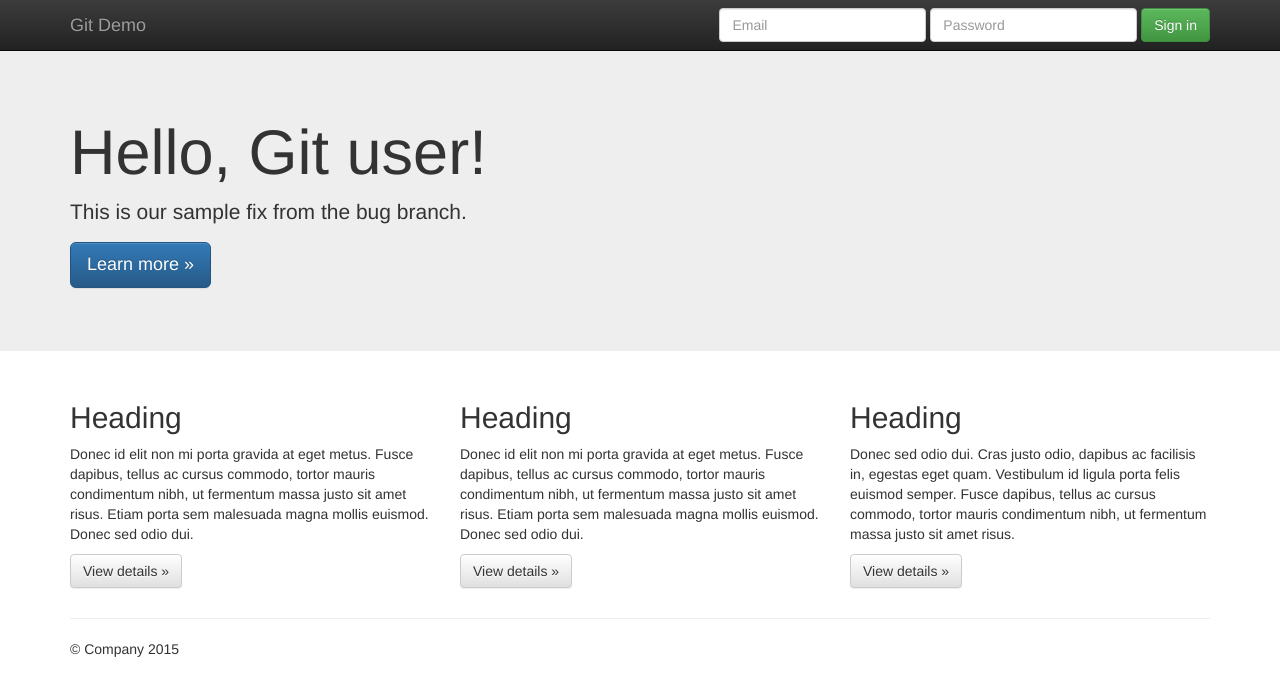
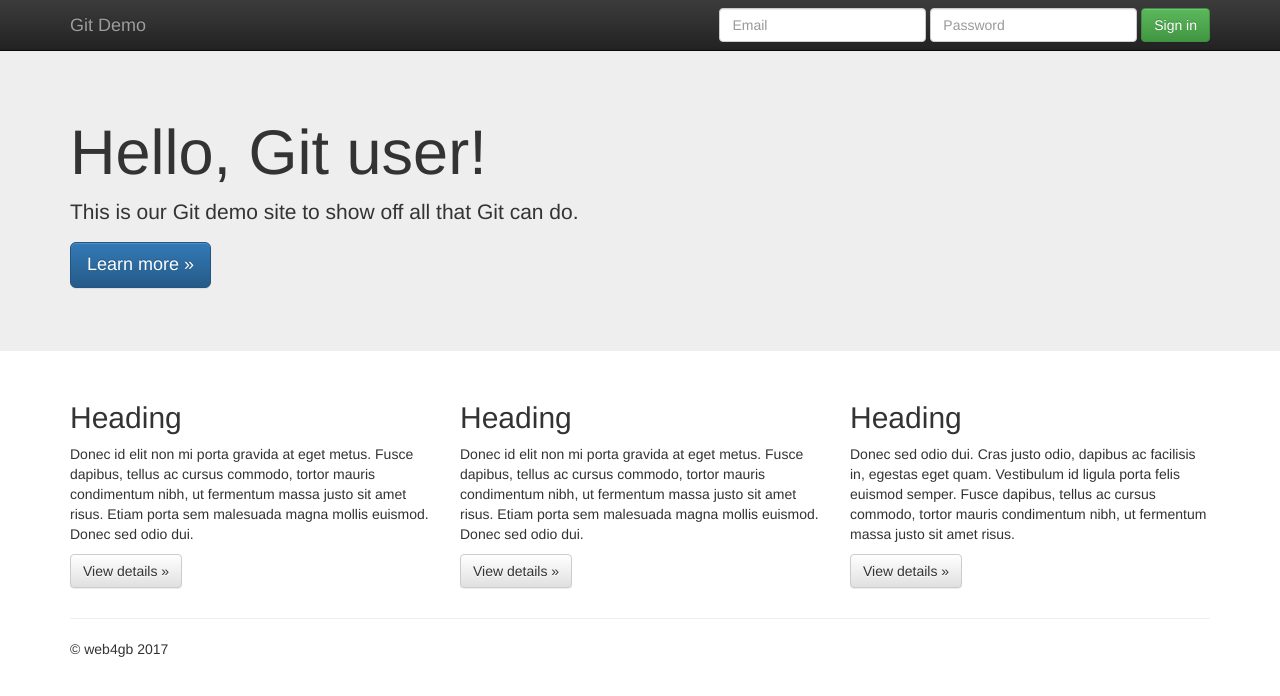
Before and after one commit to web4gb/Git-demo, a plain HTML site: page index.html in a window 1280 px wide. Drawn offline with nearby package versions, Linux system fonts and the light colour scheme.

Commit message:
started modification to site

```diff
--- a/index.html
+++ b/index.html
@@ -56,7 +56,7 @@
     <div class="jumbotron">
       <div class="container">
         <h1>Hello, Git user!</h1>
-        <p>This is our sample fix from the bug branch.</p>
+        <p>This is our Git demo site to show off all that Git can do.</p>
         <p><a class="btn btn-primary btn-lg" href="#" role="button">Learn more &raquo;</a></p>
       </div>
     </div>
@@ -84,7 +84,7 @@
       <hr>
 
       <footer>
-        <p>&copy; Company 2015</p>
+        <p>&copy; web4gb 2017</p>
       </footer>
     </div> <!-- /container -->        <script src="//ajax.googleapis.com/ajax/libs/jquery/1.11.2/jquery.min.js"></script>
         <script>window.jQuery || document.write('<script src="js/vendor/jquery-1.11.2.min.js"><\/script>')</script>
```
Also changed, not shown: ToDo.txt.
